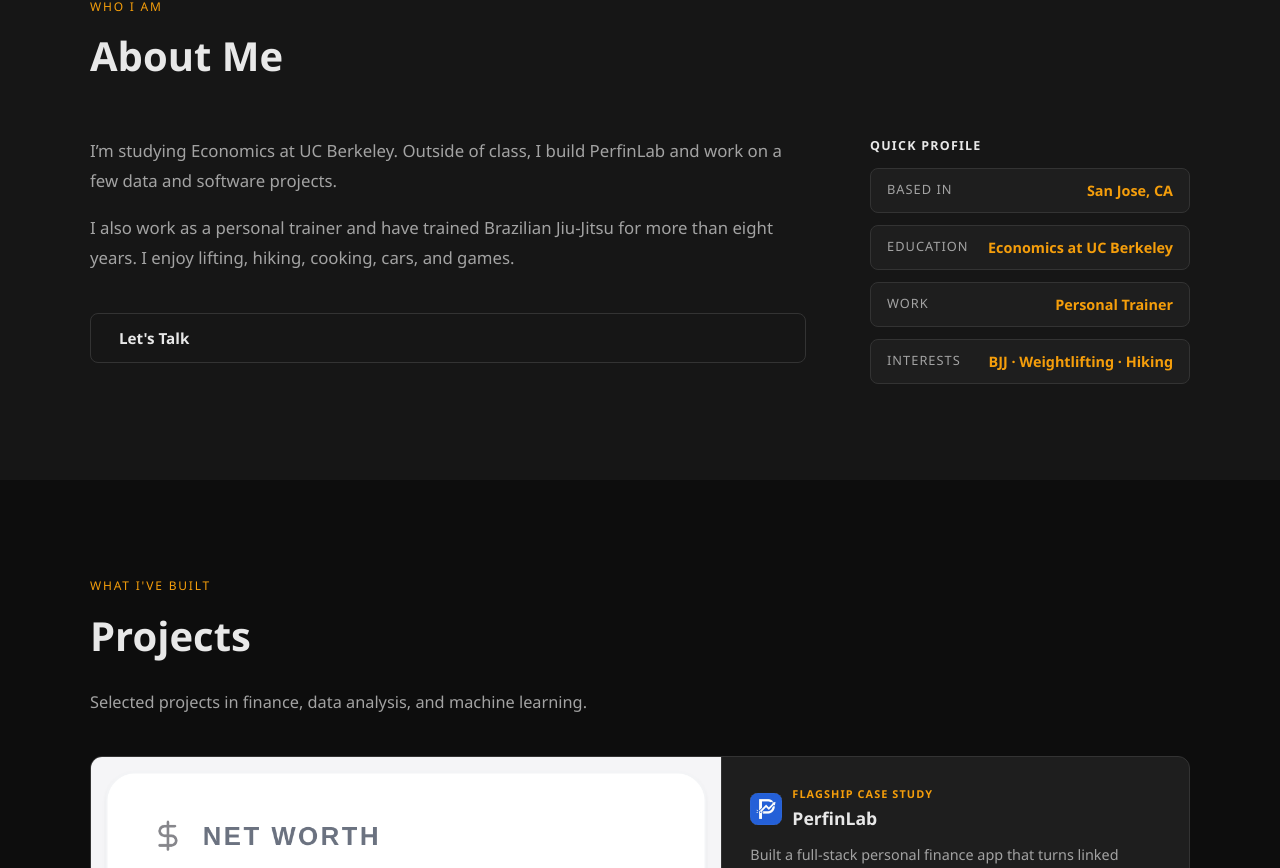
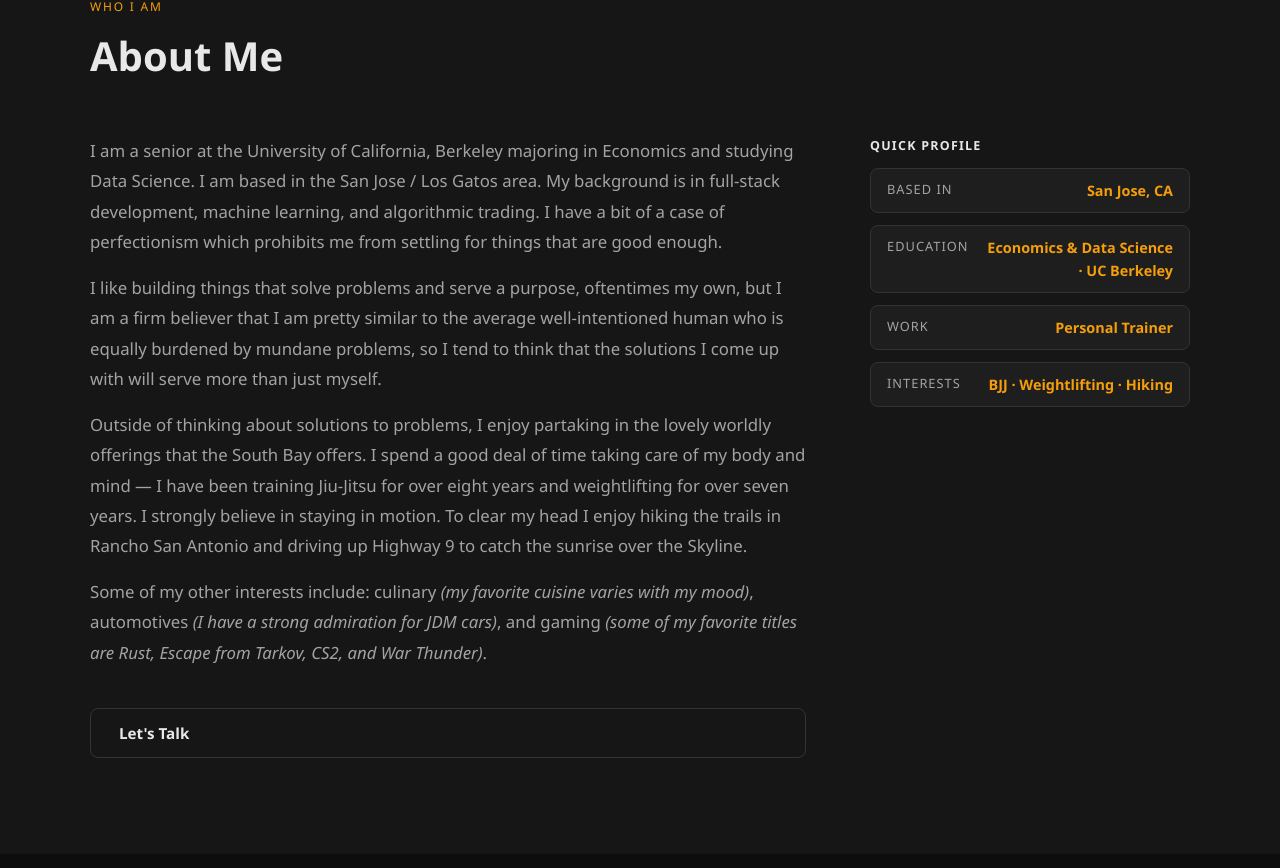
Before and after one commit to yshirokov05/personal-website, a React (Vite) app: page / in a window 1280 px wide. Shown: the part 899-1767 px from the top of the page. Built offline with nearby package versions, Linux system fonts and the light colour scheme; no server answers.

Commit message:
Restore personal About and Berkeley headline

```diff
--- a/src/components/About.jsx
+++ b/src/components/About.jsx
@@ -2,7 +2,7 @@ import './About.css'
 
 const facts = [
   { label: 'Based in', value: 'San Jose, CA' },
-  { label: 'Education', value: 'Economics at UC Berkeley' },
+  { label: 'Education', value: 'Economics & Data Science · UC Berkeley' },
   { label: 'Work', value: 'Personal Trainer' },
   { label: 'Interests', value: 'BJJ · Weightlifting · Hiking' },
 ]
@@ -17,12 +17,30 @@ export default function About() {
         <div className="about__grid">
           <div className="about__text">
             <p>
-              I’m studying Economics at UC Berkeley. Outside of class, I build PerfinLab and work
-              on a few data and software projects.
+              I am a senior at the University of California, Berkeley majoring in Economics and
+              studying Data Science. I am based in the San Jose / Los Gatos area. My background is
+              in full-stack development, machine learning, and algorithmic trading. I have a bit
+              of a case of perfectionism which prohibits me from settling for things that are good
+              enough.
             </p>
             <p>
-              I also work as a personal trainer and have trained Brazilian Jiu-Jitsu for more than
-              eight years. I enjoy lifting, hiking, cooking, cars, and games.
+              I like building things that solve problems and serve a purpose, oftentimes my own,
+              but I am a firm believer that I am pretty similar to the average well-intentioned
+              human who is equally burdened by mundane problems, so I tend to think that the
+              solutions I come up with will serve more than just myself.
+            </p>
+            <p>
+              Outside of thinking about solutions to problems, I enjoy partaking in the lovely
+              worldly offerings that the South Bay offers. I spend a good deal of time taking
+              care of my body and mind — I have been training Jiu-Jitsu for over eight years and
+              weightlifting for over seven years. I strongly believe in staying in motion. To clear
+              my head I enjoy hiking the trails in Rancho San Antonio and driving up Highway 9
+              to catch the sunrise over the Skyline.
+            </p>
+            <p>
+              Some of my other interests include: culinary <em>(my favorite cuisine varies with my mood)</em>,
+              automotives <em>(I have a strong admiration for JDM cars)</em>, and gaming <em>(some
+              of my favorite titles are Rust, Escape from Tarkov, CS2, and War Thunder)</em>.
             </p>
             <a href="#contact" className="btn btn-outline" style={{ marginTop: '24px' }}>
               Let's Talk
```
